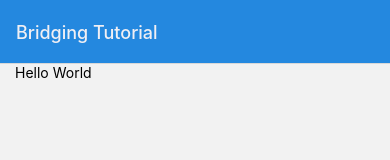
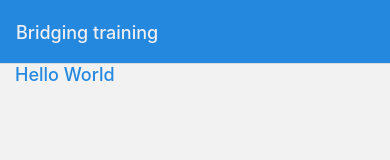
Before and after one commit to JBudny/bridging-training, a React Native app: screen / in a window 390 px wide. Shown: the top 160 px of the page. Built offline with nearby package versions, Linux system fonts and the light colour scheme.

Commit message:
add Typography

```diff
--- /dev/null
+++ b/src/components/Typography/Typography.styles.ts
@@ -0,0 +1,29 @@
+import {StyleSheet} from 'react-native';
+import {TypographySize, TypographyVariant} from './Typography.types';
+import {ThemeTokens} from 'react-navigation-theme';
+
+export const getTypographySizes = (theme: ThemeTokens) =>
+  new Map([
+    ['medium', theme.fonts.sizes.medium],
+    ['small', theme.fonts.sizes.small],
+  ]);
+
+export const getTypographyVariants = (theme: ThemeTokens) =>
+  new Map([
+    ['regular', theme.fonts.variants.regular],
+    ['medium', theme.fonts.variants.medium],
+  ]);
+
+export const getStyles = (
+  theme: ThemeTokens,
+  size: TypographySize,
+  variant: TypographyVariant,
+  color: string,
+) =>
+  StyleSheet.create({
+    text: {
+      fontSize: getTypographySizes(theme).get(size),
+      color: color,
+      ...getTypographyVariants(theme).get(variant),
+    },
+  });
--- /dev/null
+++ b/src/components/Typography/Typography.tsx
@@ -0,0 +1,33 @@
+import * as React from 'react';
+import {TypographyProps} from './Typography.types';
+import {Text} from 'react-native';
+import {getStyles} from './Typography.styles';
+import {useTheme} from '@react-navigation/native';
+
+export const Typography: React.FC<TypographyProps> = ({
+  variant,
+  size,
+  color,
+  style,
+  children,
+  ...props
+}) => {
+  const theme = useTheme();
+  if (!variant) {
+    throw new Error('Typography requires a variant property');
+  }
+  if (!size) {
+    throw new Error('Typography requires a size property');
+  }
+  if (!color) {
+    throw new Error('Typography requires a color property');
+  }
+
+  const styles = getStyles(theme, size, variant, color);
+
+  return (
+    <Text style={[styles.text, style]} {...props}>
+      {children}
+    </Text>
+  );
+};
--- a/src/components/index.ts
+++ b/src/components/index.ts
@@ -1 +1,2 @@
 export {ScreenWrapper} from './ScreenWrapper/ScreenWrapper';
+export {Typography} from './Typography/Typography';
--- a/src/navigation/AppStack/AppStack.tsx
+++ b/src/navigation/AppStack/AppStack.tsx
@@ -4,6 +4,7 @@ import {useTheme} from '@react-navigation/native';
 import {AppStackParamList} from './AppStack.types';
 import {HomeScreen} from '@screens';
 import {AppStackRoutes} from './AppStack.routes';
+import {renderHeaderTitle} from './AppStack.utils';
 
 const {Navigator, Screen} = createNativeStackNavigator<AppStackParamList>();
 const {Home} = AppStackRoutes;
@@ -22,7 +23,8 @@ export const AppStack: React.FC = () => {
         name={Home}
         component={HomeScreen}
         options={{
-          title: 'Bridging Tutorial',
+          title: 'Bridging training',
+          headerTitle: ({children}) => renderHeaderTitle(children, theme),
           headerStyle: {backgroundColor: theme.colors.blue},
           headerTintColor: theme.colors.white,
         }}
--- /dev/null
+++ b/src/navigation/AppStack/AppStack.utils.tsx
@@ -0,0 +1,9 @@
+import * as React from 'react';
+import {Typography} from '@components';
+import {ThemeTokens} from 'react-navigation-theme';
+
+export const renderHeaderTitle = (children: string, theme: ThemeTokens) => (
+  <Typography variant="medium" size="medium" color={theme.colors.white}>
+    {children}
+  </Typography>
+);
--- a/src/screens/HomeScreen/HomeScreen.tsx
+++ b/src/screens/HomeScreen/HomeScreen.tsx
@@ -1,11 +1,17 @@
 import * as React from 'react';
 import {styles} from './HomeScreen.styles';
-import {ScreenWrapper} from '@components';
+import {ScreenWrapper, Typography} from '@components';
 import {HomeScreenProps} from './HomeScreen.types';
-import {Text} from 'react-native';
+import {useTheme} from '@react-navigation/native';
 
-export const HomeScreen: React.FC<HomeScreenProps> = () => (
-  <ScreenWrapper style={styles.container}>
-    <Text>Hello World</Text>
-  </ScreenWrapper>
-);
+export const HomeScreen: React.FC<HomeScreenProps> = () => {
+  const {colors} = useTheme();
+
+  return (
+    <ScreenWrapper style={styles.container}>
+      <Typography size="medium" variant="medium" color={colors.blue}>
+        Hello World
+      </Typography>
+    </ScreenWrapper>
+  );
+};
```
Also changed, not shown: src/components/Typography/Typography.types.ts (added, +11 -0 lines).
